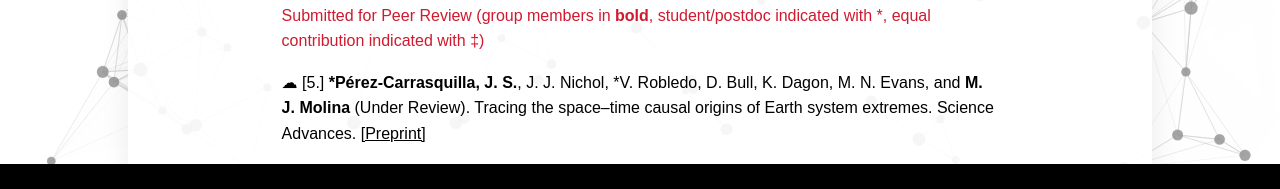
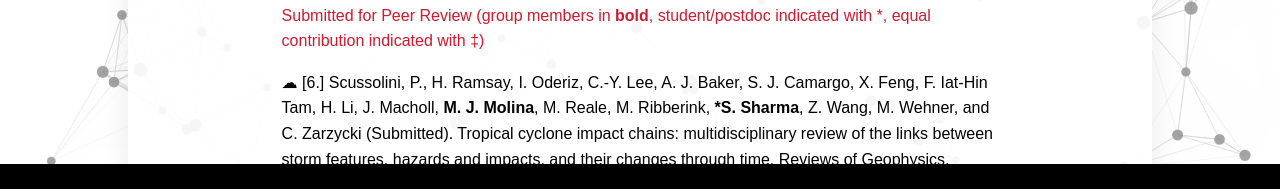
Before and after one commit to mariajmolina/mariajmolina.github.io, a plain HTML site: page publications.html in a window 1280 px wide. Shown: the part 566-755 px from the top of the page. Drawn offline with Linux system fonts and the light colour scheme.

Commit message:
pub submission

```diff
--- a/publications.html
+++ b/publications.html
@@ -80,6 +80,10 @@
 
         <p id="publicationtext" style="color:#d1192f">
           Submitted for Peer Review (group members in <span style="font-weight:bold">bold</span>, student/postdoc indicated with *, equal contribution indicated with &Dagger;)
+        </p>
+
+        <p id="publicationtext">
+        &#9729; [6.] Scussolini, P., H. Ramsay, I. Oderiz, C.-Y. Lee, A. J. Baker, S. J. Camargo, X. Feng, F. Iat-Hin Tam, H. Li, J. Macholl, <span style="font-weight:bold">M. J. Molina</span>, M. Reale, M. Ribberink, <span style="font-weight:bold">*S. Sharma</span>, Z. Wang, M. Wehner, and C. Zarzycki (Submitted). Tropical cyclone impact chains: multidisciplinary review of the links between storm features, hazards and impacts, and their changes through time. Reviews of Geophysics.
         </p>
 
         <p id="publicationtext">
```
